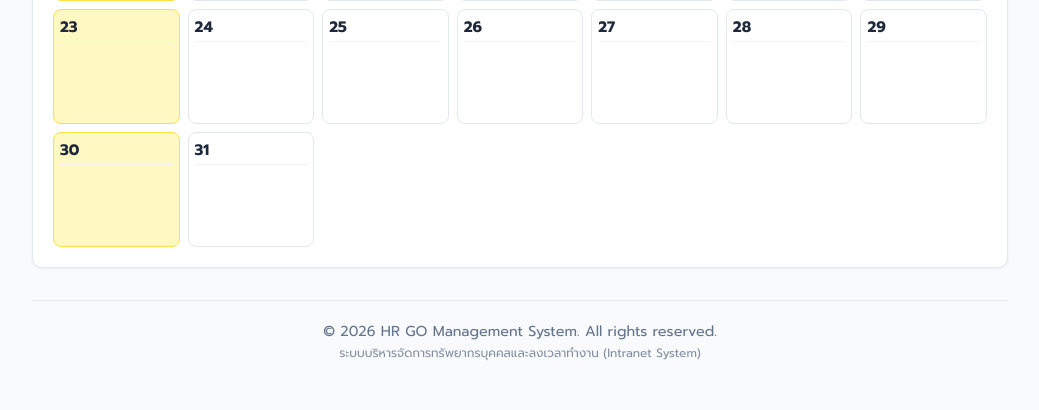
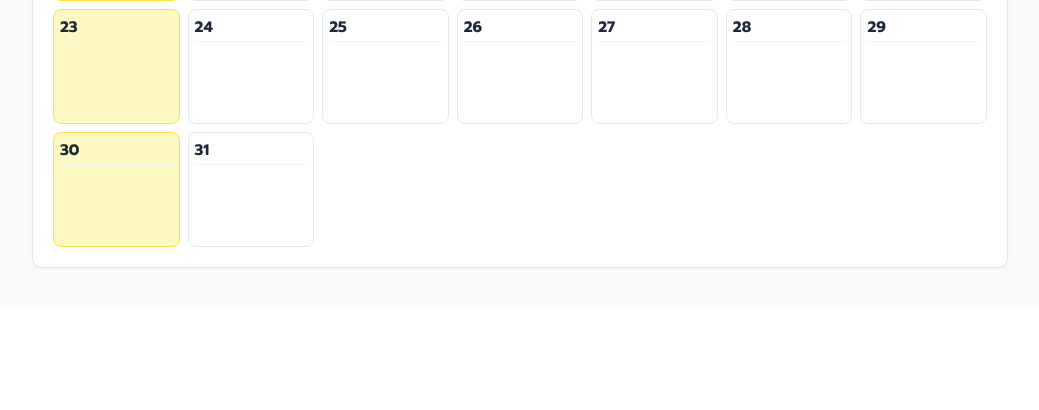
Before and after one commit to goomxxzaza123/hrgo, a PHP site: page /admin/reports.php in a window 1280 px wide. Shown: the part 1110-1520 px from the top of the page, without its empty margins (240-1279 px from the left). After the commit the page ends 1379 px from the top, so only its background shows below. Run offline with PHP 8.4, Linux system fonts and the light colour scheme; a user stored in the database is signed in; data comes from the database, SQL or seed files in the repository; data that the repository does not hold is empty; some libraries are stand-ins or nearby versions.

Commit message:
Remove admin footer from all pages and clean up CSS as requested

```diff
--- a/admin/approve_leave.php
+++ b/admin/approve_leave.php
@@ -131,12 +131,6 @@ $userRole = strtoupper($currentUser['role']);
                 </div>
             </div>
 
-            <!-- Admin Page Footer -->
-            <footer class="admin-footer">
-                <p>© <?= date('Y') ?> HR GO Management System. All rights reserved.</p>
-                <p class="admin-footer-sub">ระบบบริหารจัดการทรัพยากรบุคคลและลงเวลาทำงาน (Intranet System)</p>
-            </footer>
-
         </main>
     </div>
 
--- a/admin/dashboard.php
+++ b/admin/dashboard.php
@@ -172,12 +172,6 @@ $deptName = $_SESSION['dept_name'] ?? 'ไม่ระบุ';
                 </div>
             </div>
 
-            <!-- Admin Page Footer -->
-            <footer class="admin-footer">
-                <p>© <?= date('Y') ?> HR GO Management System. All rights reserved.</p>
-                <p class="admin-footer-sub">ระบบบริหารจัดการทรัพยากรบุคคลและลงเวลาทำงาน (Intranet System)</p>
-            </footer>
-
         </main>
     </div>
 
--- a/admin/manage_departments.php
+++ b/admin/manage_departments.php
@@ -138,12 +138,6 @@ $userRole    = $_SESSION['role'] ?? 'admin';
                     </table>
                 </div>
             </div>
-
-            <!-- Admin Page Footer -->
-            <footer class="admin-footer">
-                <p>© <?= date('Y') ?> HR GO Management System. All rights reserved.</p>
-                <p class="admin-footer-sub">ระบบบริหารจัดการทรัพยากรบุคคลและลงเวลาทำงาน (Intranet System)</p>
-            </footer>
 
         </main>
     </div>
--- a/admin/manage_holidays.php
+++ b/admin/manage_holidays.php
@@ -154,12 +154,6 @@ $userName = $currentUser['name'];
 
             </div>
 
-            <!-- Admin Page Footer -->
-            <footer class="admin-footer">
-                <p>© <?= date('Y') ?> HR GO Management System. All rights reserved.</p>
-                <p class="admin-footer-sub">ระบบบริหารจัดการทรัพยากรบุคคลและลงเวลาทำงาน (Intranet System)</p>
-            </footer>
-
         </main>
     </div>
 
--- a/admin/manage_settings.php
+++ b/admin/manage_settings.php
@@ -242,12 +242,6 @@ $userName = $currentUser['name'];
                 </form>
             </div>
 
-            <!-- Admin Page Footer -->
-            <footer class="admin-footer">
-                <p>© <?= date('Y') ?> HR GO Management System. All rights reserved.</p>
-                <p class="admin-footer-sub">ระบบบริหารจัดการทรัพยากรบุคคลและลงเวลาทำงาน (Intranet System)</p>
-            </footer>
-
         </main>
     </div>
 
--- a/admin/manage_users.php
+++ b/admin/manage_users.php
@@ -125,12 +125,6 @@ $userRole = strtoupper($currentUser['role']);
                     </table>
                 </div>
             </div>
-
-            <!-- Admin Page Footer -->
-            <footer class="admin-footer">
-                <p>© <?= date('Y') ?> HR GO Management System. All rights reserved.</p>
-                <p class="admin-footer-sub">ระบบบริหารจัดการทรัพยากรบุคคลและลงเวลาทำงาน (Intranet System)</p>
-            </footer>
 
         </main>
     </div>
--- a/admin/reports.php
+++ b/admin/reports.php
@@ -399,12 +399,6 @@ $departments = $stmtDepts->fetchAll();
                     </div>
                 </div>
             </div>
-
-            <!-- Admin Page Footer -->
-            <footer class="admin-footer">
-                <p>© <?= date('Y') ?> HR GO Management System. All rights reserved.</p>
-                <p class="admin-footer-sub">ระบบบริหารจัดการทรัพยากรบุคคลและลงเวลาทำงาน (Intranet System)</p>
-            </footer>
 
         </main>
     </div>
--- a/assets/css/admin.css
+++ b/assets/css/admin.css
@@ -115,39 +115,6 @@
   padding: 24px 32px;
   max-width: 1300px;
   box-sizing: border-box;
-}
-
-/* Admin Page Footer Styling */
-.admin-footer {
-  margin-top: 32px;
-  padding: 20px 16px 24px 16px;
-  border-top: 1px solid var(--border-color);
-  display: flex;
-  flex-direction: column;
-  align-items: center;
-  justify-content: center;
-  gap: 4px;
-  text-align: center;
-  font-size: 0.82rem;
-  color: var(--text-muted);
-  width: 100%;
-  box-sizing: border-box;
-}
-
-.admin-footer p {
-  margin: 0;
-  line-height: 1.4;
-  word-break: break-word;
-}
-
-.admin-footer-sub {
-  font-size: 0.75rem;
-  opacity: 0.8;
-}
-
-[data-theme="dark"] .admin-footer {
-  border-color: #2D3748 !important;
-  color: #94A3B8 !important;
 }
 
 .admin-header {
@@ -276,16 +243,6 @@
     padding: 16px 12px 24px 12px !important;
     width: 100% !important;
     box-sizing: border-box !important;
-  }
-
-  .admin-footer {
-    margin-top: 24px !important;
-    padding: 16px 8px !important;
-    font-size: 0.78rem !important;
-  }
-
-  .admin-footer-sub {
-    font-size: 0.72rem !important;
   }
 
   .admin-header {
```
